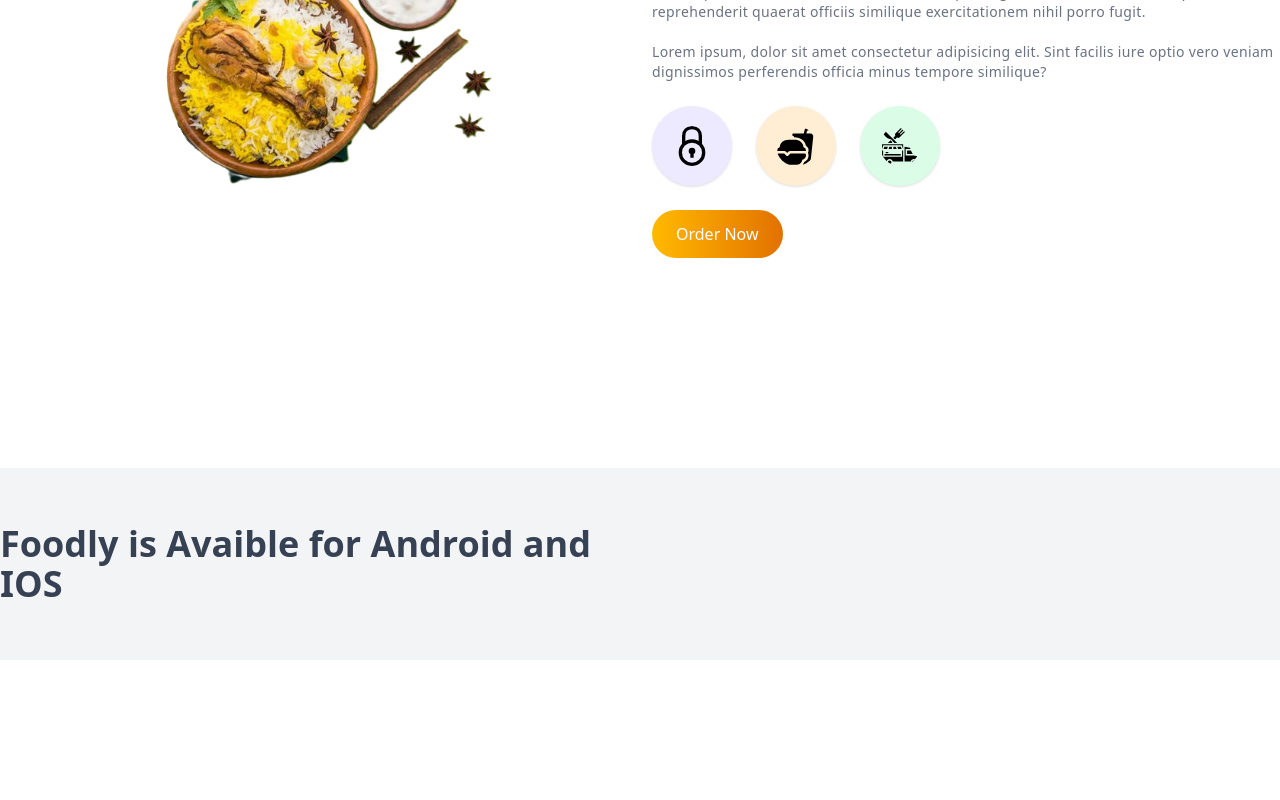
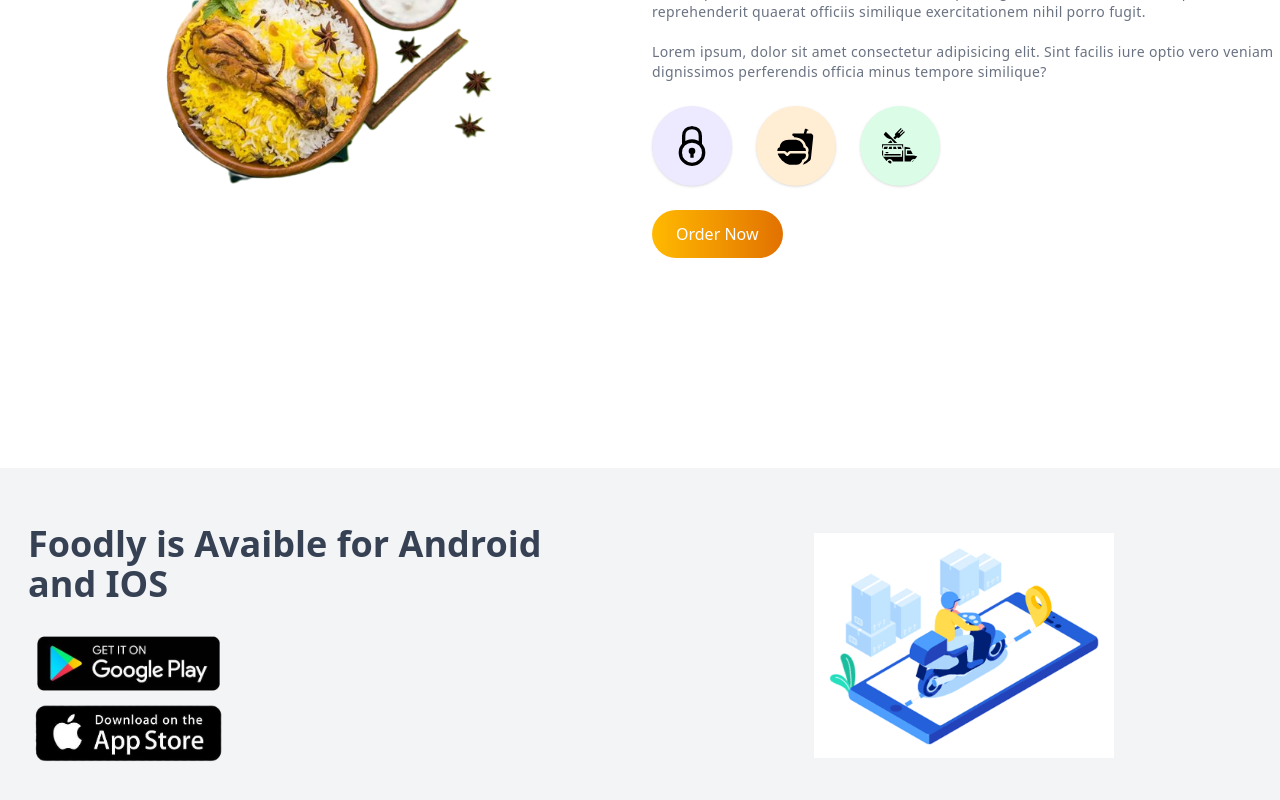
Before and after one commit to Ditechgit/YT_FoodieZone, a React (Vite) app: page / in a window 1280 px wide. Shown: the part 1218-2018 px from the top of the page. Before the commit the page ends 1878 px from the top, so only its background shows below. Built offline with nearby package versions, Linux system fonts and the light colour scheme.

Commit message:
feat - AppStore component complete

```diff
--- a/src/App.jsx
+++ b/src/App.jsx
@@ -9,8 +9,6 @@
 
   return (
     <>
-
-
       <Navbar />
       <Hero />
       <Services />
--- a/src/components/AppStore/AppStore.jsx
+++ b/src/components/AppStore/AppStore.jsx
@@ -8,14 +8,30 @@
     <>
       <div className="bg-gray-100 dark:bg-gray-800 py-14">
         <div className="container">
-            <div className="grid grid-cols-1 md:grid-cols-2 items-center gap-4">
-                <div>
-                    <h1 className="text-2xl text-center sm:text-left sm:text-4xl font-semibold dark:text-gray-400 text-gray-700">Foodly is Avaible for Android and IOS</h1>
-                </div>
-                <div>
-
-                </div>
+          <div className="grid grid-cols-1 md:grid-cols-2 items-center gap-4">
+            <div className="space-y-6 max-w-xl mx-auto">
+              <h1 className="text-2xl text-center sm:text-left sm:text-4xl font-semibold dark:text-gray-400 text-gray-700">
+                Foodly is Avaible for Android and IOS
+              </h1>
+              <div className="flex flex-wrap justify-center sm:justify-start items-center">
+                <a href="#">
+                  <img
+                    src={PlayStoreImg}
+                    alt="playstore"
+                    className="max-w-[150px] sm:max-w-[120px] md:max-w-[200px]"
+                  />
+                  <img
+                    src={AppStoreImg}
+                    alt="appstore"
+                    className="max-w-[150px] sm:max-w-[120px] md:max-w-[200px]"
+                  />
+                </a>
+              </div>
             </div>
+            <div>
+              <img src={Gif} alt="gif" className="max-w-[300px] mx-auto" />
+            </div>
+          </div>
         </div>
       </div>
     </>
```
